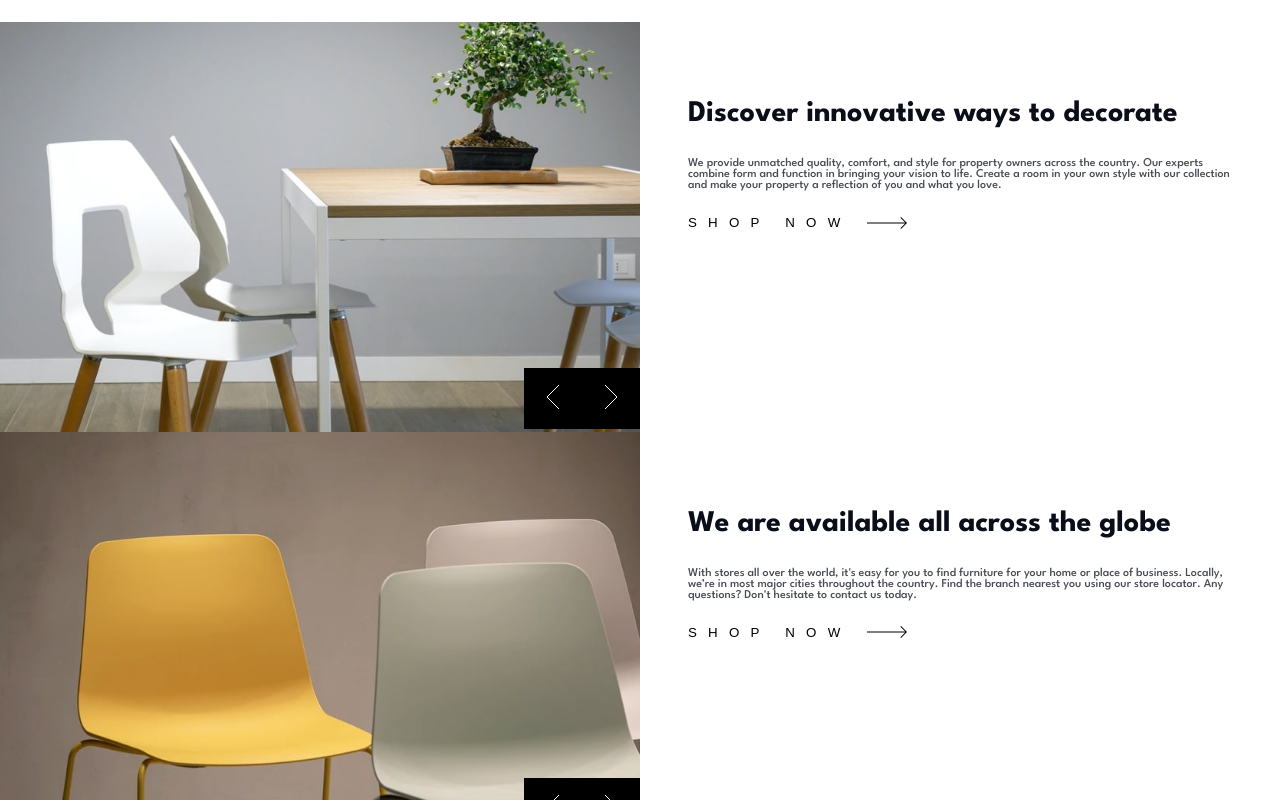
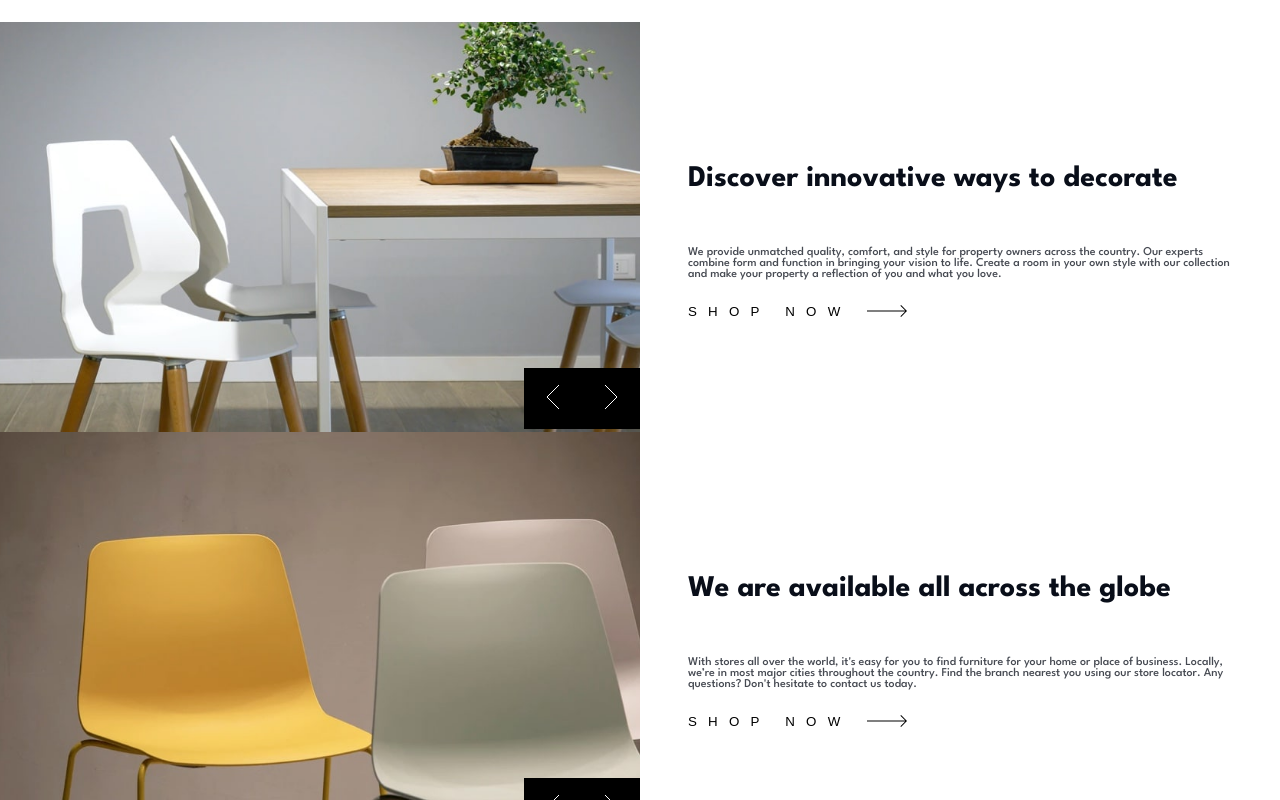
Before and after one commit to Kenta-Asakura/room-homepage, a React (Create React App) app: page / in a window 1280 px wide. Shown: the top 800 px of the page. Built offline with nearby package versions, Linux system fonts and the light colour scheme.

Commit message:
Contents aligned center

```diff
--- a/src/components/styles/Showcase.styled.js
+++ b/src/components/styles/Showcase.styled.js
@@ -57,7 +57,8 @@ export const ArrowsImg = styled.img`
 
 export const Contents = styled.div`
   padding: 48px;
-  align-items: center;
+  display: grid;
+  align-content: center;
 
   @media (max-width: ${({ theme }) => theme.mobile}) {
     padding: 32px;
```
